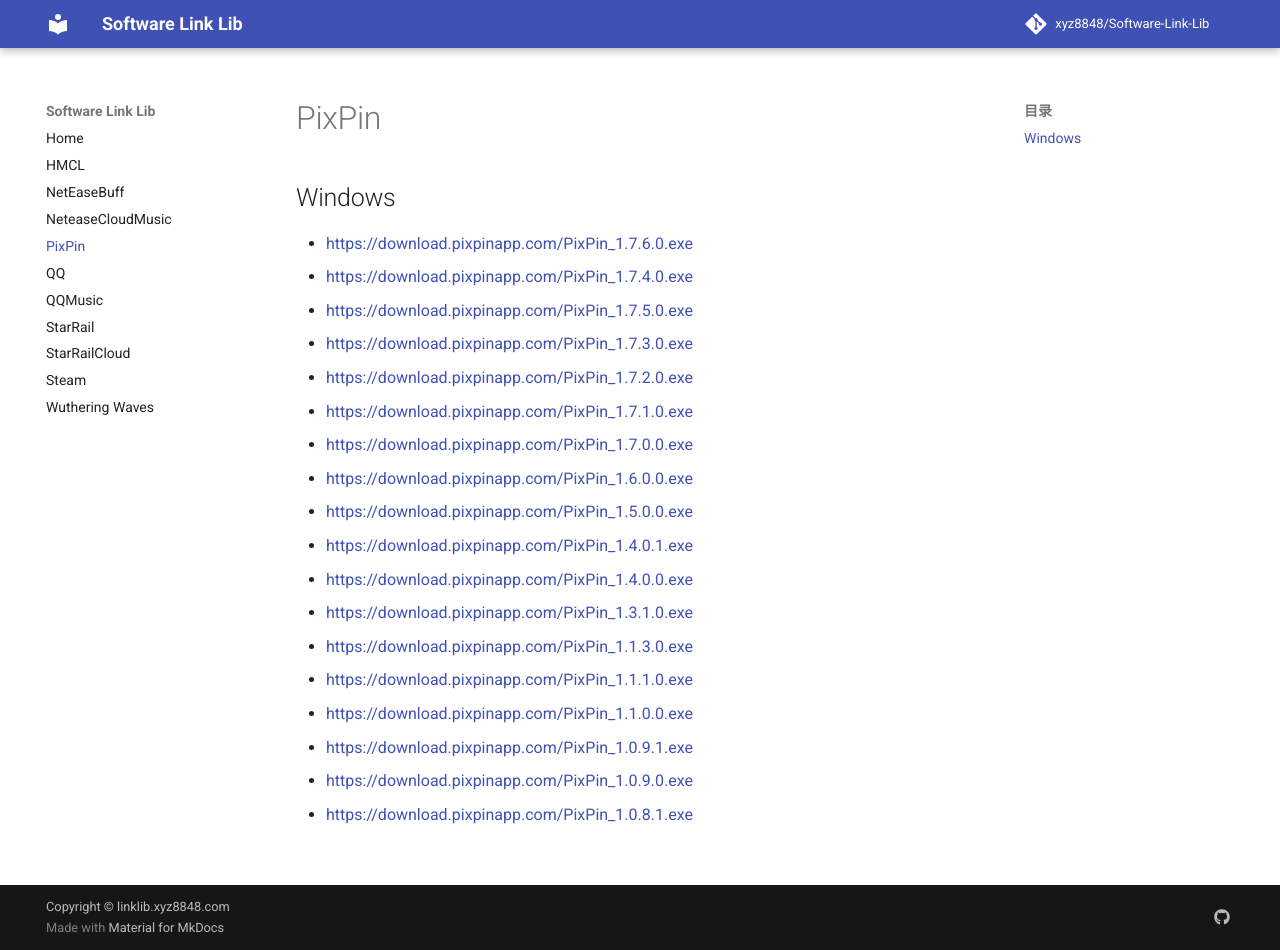
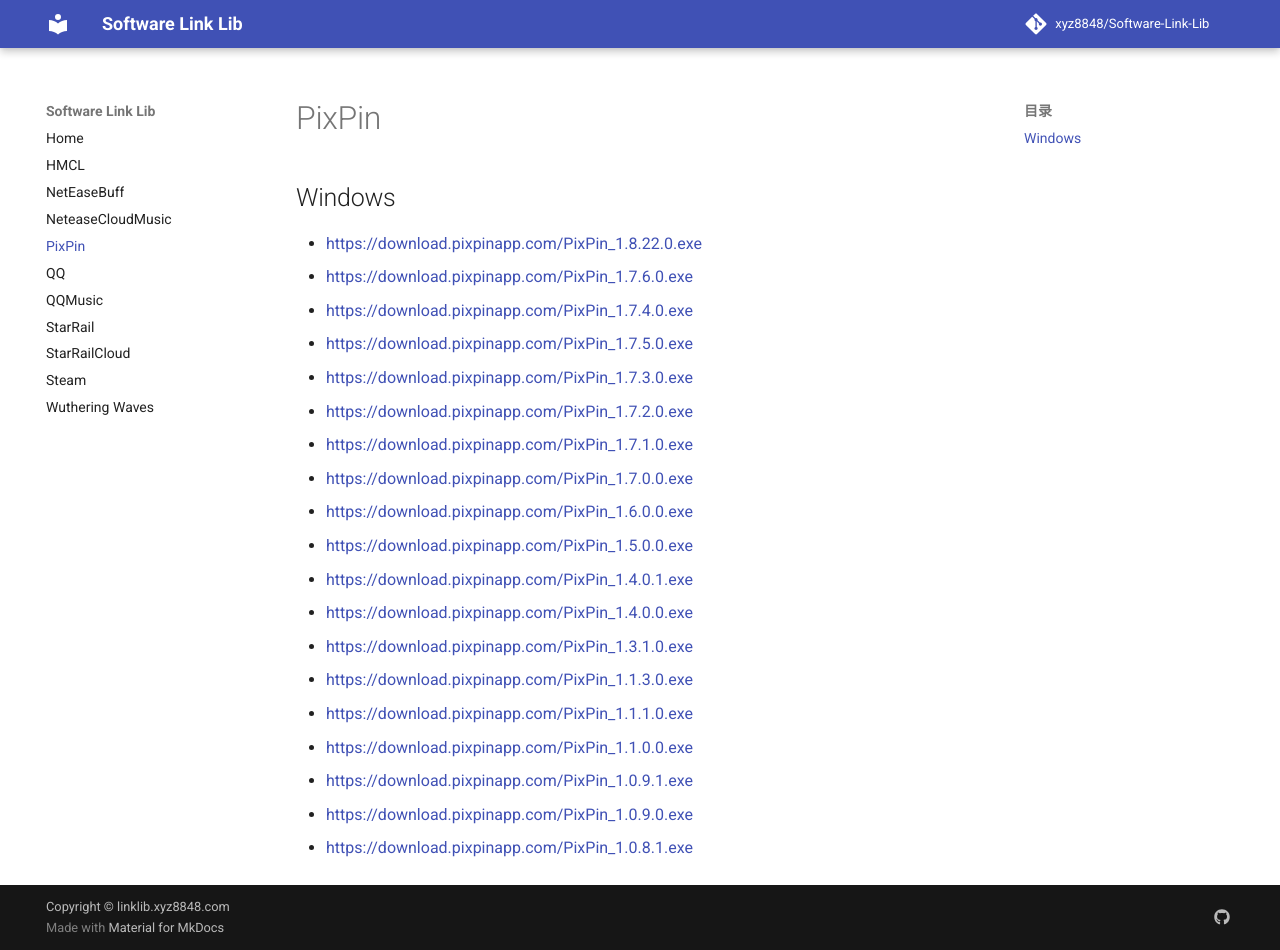
Before and after one commit to xyz8848/Software-Link-Lib, an MkDocs documentation site: the page built from docs/PixPin.md, in a window 1280 px wide and 950 px high. Built offline with MkDocs 1.6.1 and Material for MkDocs 9.7.7, drawn with Linux system fonts in a browser that asks for light colours; comment, search, counter and statistics services are not loaded; part of the change alters nothing that is shown.

Commit message:
Update PixPin.md

```diff
--- a/docs/PixPin.md
+++ b/docs/PixPin.md
@@ -1,6 +1,7 @@
 # PixPin
 
 ## Windows
+- [https://download.pixpinapp.com/PixPin_1.8.22.0.exe](https://download.pixpinapp.com/PixPin_1.8.22.0.exe)
 - [https://download.pixpinapp.com/PixPin_1.7.6.0.exe](https://download.pixpinapp.com/PixPin_1.7.6.0.exe)
 - [https://download.pixpinapp.com/PixPin_1.7.4.0.exe](https://download.pixpinapp.com/PixPin_1.7.4.0.exe)
 - [https://download.pixpinapp.com/PixPin_1.7.5.0.exe](https://download.pixpinapp.com/PixPin_1.7.5.0.exe)
```
